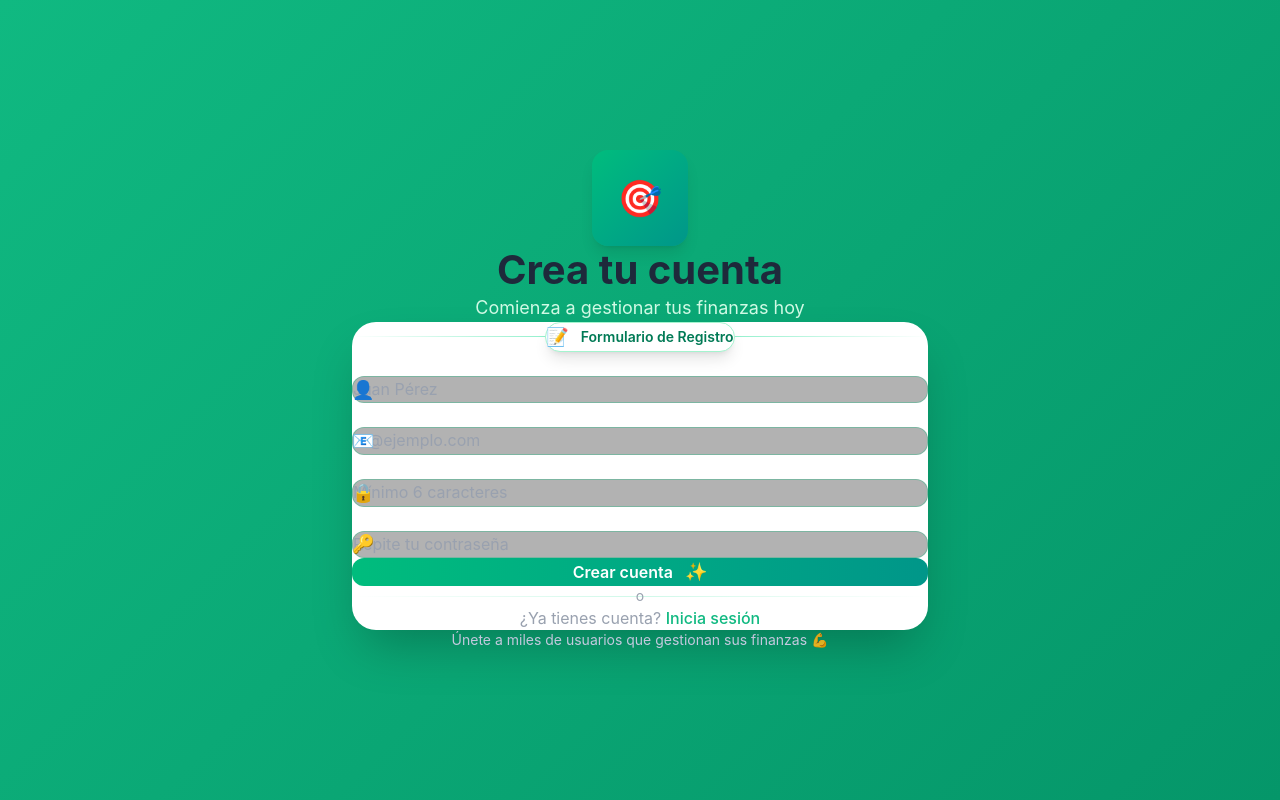
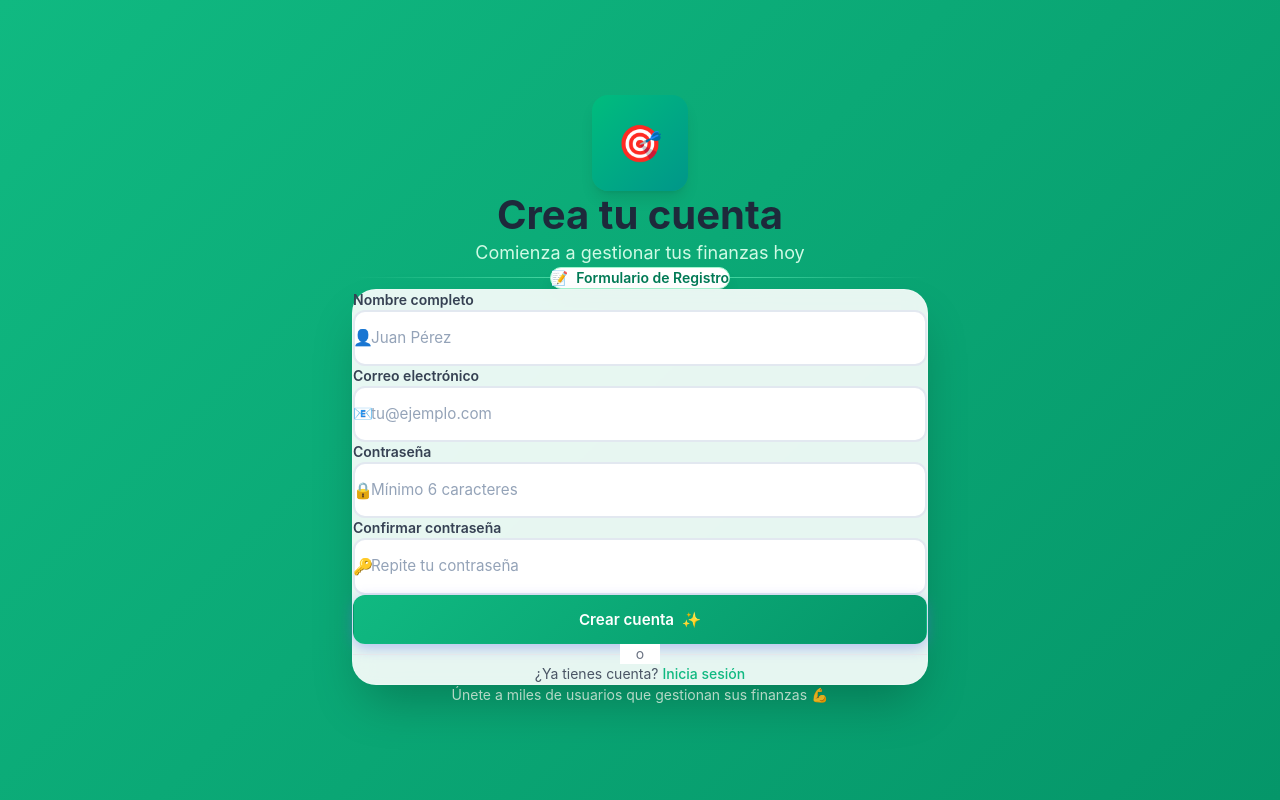
Before and after one commit to Cayalam/Gestor_de_finanzas_React, a React (Vite) app in the folder src_1/Frontend_React/: page /register in a window 1280 px wide. Built offline with nearby package versions, Linux system fonts and the light colour scheme; no server answers.

Commit message:
Mejorar formulario de registro - mismo estilo que login

```diff
--- a/src_1/Frontend_React/src/pages/Register.jsx
+++ b/src_1/Frontend_React/src/pages/Register.jsx
@@ -60,28 +60,28 @@ export default function Register() {
           <p className="text-lg text-emerald-100">Comienza a gestionar tus finanzas hoy</p>
         </div>
 
-        {/* Card del formulario */}
-        <div className="bg-white bg-opacity-10 backdrop-blur-lg rounded-2xl md:rounded-3xl shadow-2xl p-8 md:p-10 space-y-8 scale-in">
         {/* Divisor visual antes del formulario */}
-          <div className="relative flex items-center justify-center -mt-14 mb-8">
+        <div className="relative flex items-center justify-center">
           <div className="absolute inset-0 flex items-center">
             <div className="w-full h-px bg-gradient-to-r from-transparent via-emerald-300 to-transparent"></div>
           </div>
-            <div className="relative px-6 py-2.5 rounded-full bg-white shadow-lg border border-emerald-200 flex items-center gap-3 text-sm font-semibold text-emerald-700">
-              <span className="text-lg">📝</span>
+          <div className="relative px-6 py-2 rounded-full bg-white shadow-lg border border-emerald-200 flex items-center gap-2 text-sm font-semibold text-emerald-700">
+            <span>📝</span>
             <span>Formulario de Registro</span>
           </div>
         </div>
 
+        {/* Card del formulario */}
+        <div className="glass rounded-2xl md:rounded-3xl shadow-2xl p-8 md:p-10 lg:p-12 scale-in">
           <form onSubmit={onSubmit} className="space-y-8">
             {/* Nombre */}
-            <div className="space-y-2.5">
-              <label className="block text-base font-semibold text-white" htmlFor="name">
+            <div className="space-y-2">
+              <label className="block text-sm font-semibold text-gray-700" htmlFor="name">
                 Nombre completo
               </label>
               <div className="relative">
-                <div className="absolute inset-y-0 left-0 pl-4 flex items-center pointer-events-none">
-                  <span className="text-lg text-gray-400">👤</span>
+                <div className="absolute inset-y-0 left-0 pl-3 flex items-center pointer-events-none">
+                  <span className="text-gray-400">👤</span>
                 </div>
                 <input
                   id="name"
@@ -89,7 +89,7 @@ export default function Register() {
                   type="text"
                   value={form.name}
                   onChange={onChange}
-                  className="block w-full pl-12 pr-4 py-3.5 bg-black/30 border border-emerald-500/30 rounded-xl text-white placeholder-gray-400 focus:ring-2 focus:ring-emerald-500 focus:border-emerald-500"
+                  className="input pl-10"
                   placeholder="Juan Pérez"
                   autoComplete="name"
                 />
@@ -97,13 +97,13 @@ export default function Register() {
             </div>
 
             {/* Email */}
-            <div className="space-y-2.5">
-              <label className="block text-base font-semibold text-white" htmlFor="email">
+            <div className="space-y-2">
+              <label className="block text-sm font-semibold text-gray-700" htmlFor="email">
                 Correo electrónico
               </label>
               <div className="relative">
-                <div className="absolute inset-y-0 left-0 pl-4 flex items-center pointer-events-none">
-                  <span className="text-lg text-gray-400">📧</span>
+                <div className="absolute inset-y-0 left-0 pl-3 flex items-center pointer-events-none">
+                  <span className="text-gray-400">📧</span>
                 </div>
                 <input
                   id="email"
@@ -111,7 +111,7 @@ export default function Register() {
                   type="email"
                   value={form.email}
                   onChange={onChange}
-                  className="block w-full pl-12 pr-4 py-3.5 bg-black/30 border border-emerald-500/30 rounded-xl text-white placeholder-gray-400 focus:ring-2 focus:ring-emerald-500 focus:border-emerald-500"
+                  className="input pl-10"
                   placeholder="tu@ejemplo.com"
                   autoComplete="email"
                 />
@@ -119,13 +119,13 @@ export default function Register() {
             </div>
 
             {/* Password */}
-            <div className="space-y-2.5">
-              <label className="block text-base font-semibold text-white" htmlFor="password">
+            <div className="space-y-2">
+              <label className="block text-sm font-semibold text-gray-700" htmlFor="password">
                 Contraseña
               </label>
               <div className="relative">
-                <div className="absolute inset-y-0 left-0 pl-4 flex items-center pointer-events-none">
-                  <span className="text-lg text-gray-400">🔒</span>
+                <div className="absolute inset-y-0 left-0 pl-3 flex items-center pointer-events-none">
+                  <span className="text-gray-400">🔒</span>
                 </div>
                 <input
                   id="password"
@@ -133,7 +133,7 @@ export default function Register() {
                   type="password"
                   value={form.password}
                   onChange={onChange}
-                  className="block w-full pl-12 pr-4 py-3.5 bg-black/30 border border-emerald-500/30 rounded-xl text-white placeholder-gray-400 focus:ring-2 focus:ring-emerald-500 focus:border-emerald-500"
+                  className="input pl-10"
                   placeholder="Mínimo 6 caracteres"
                   autoComplete="new-password"
                 />
@@ -141,13 +141,13 @@ export default function Register() {
             </div>
 
             {/* Confirm Password */}
-            <div className="space-y-2.5">
-              <label className="block text-base font-semibold text-white" htmlFor="confirm">
+            <div className="space-y-2">
+              <label className="block text-sm font-semibold text-gray-700" htmlFor="confirm">
                 Confirmar contraseña
               </label>
               <div className="relative">
-                <div className="absolute inset-y-0 left-0 pl-4 flex items-center pointer-events-none">
-                  <span className="text-lg text-gray-400">🔑</span>
+                <div className="absolute inset-y-0 left-0 pl-3 flex items-center pointer-events-none">
+                  <span className="text-gray-400">🔑</span>
                 </div>
                 <input
                   id="confirm"
@@ -155,7 +155,7 @@ export default function Register() {
                   type="password"
                   value={form.confirm}
                   onChange={onChange}
-                  className="block w-full pl-12 pr-4 py-3.5 bg-black/30 border border-emerald-500/30 rounded-xl text-white placeholder-gray-400 focus:ring-2 focus:ring-emerald-500 focus:border-emerald-500"
+                  className="input pl-10"
                   placeholder="Repite tu contraseña"
                   autoComplete="new-password"
                 />
@@ -164,10 +164,10 @@ export default function Register() {
 
             {/* Error message */}
             {error && (
-              <div className="p-4 rounded-lg bg-red-500/10 border border-red-500/30 fade-in">
-                <div className="flex items-center gap-3">
-                  <span className="text-lg text-red-400">⚠️</span>
-                  <p className="text-sm text-red-400 font-medium">{error}</p>
+              <div className="bg-red-50 border-l-4 border-red-500 p-4 rounded-lg fade-in">
+                <div className="flex items-center">
+                  <span className="text-red-500 mr-2">⚠️</span>
+                  <p className="text-sm text-red-700 font-medium">{error}</p>
                 </div>
               </div>
             )}
@@ -176,43 +176,39 @@ export default function Register() {
             <button
               type="submit"
               disabled={loading}
-              className={`w-full flex items-center justify-center gap-3 px-8 py-4 text-base font-semibold text-white rounded-xl transition-all ${
-                loading
-                  ? "bg-emerald-600/50 cursor-not-allowed"
-                  : "bg-gradient-to-r from-emerald-500 to-teal-600 hover:from-emerald-600 hover:to-teal-700"
-              }`}
+              className="btn btn-primary w-full text-lg py-4"
             >
               {loading ? (
                 <>
-                  <span className="animate-spin">⏳</span>
+                  <span className="spinner"></span>
                   <span>Creando cuenta...</span>
                 </>
               ) : (
                 <>
                   <span>Crear cuenta</span>
-                  <span className="text-lg">✨</span>
+                  <span>✨</span>
                 </>
               )}
             </button>
           </form>
 
           {/* Divider */}
-          <div className="relative">
+          <div className="relative my-6">
             <div className="absolute inset-0 flex items-center">
-              <div className="w-full h-px bg-gradient-to-r from-transparent via-emerald-300/30 to-transparent"></div>
+              <div className="w-full border-t border-gray-200"></div>
             </div>
             <div className="relative flex justify-center text-sm">
-              <span className="px-4 text-gray-400 bg-transparent">o</span>
+              <span className="px-4 bg-white text-gray-500">o</span>
             </div>
           </div>
 
           {/* Login link */}
           <div className="text-center">
-            <p className="text-base text-gray-400">
+            <p className="text-sm text-gray-600">
               ¿Ya tienes cuenta?{' '}
               <Link
                 to="/login"
-                className="font-semibold text-emerald-400 hover:text-emerald-300 transition-colors"
+                className="font-semibold text-emerald-600 hover:text-emerald-500 transition-colors"
               >
                 Inicia sesión
               </Link>
@@ -221,7 +217,7 @@ export default function Register() {
         </div>
 
         {/* Footer */}
-        <p className="text-center text-indigo-100 text-sm mt-8">
+        <p className="text-center text-emerald-100 text-sm mt-8">
           Únete a miles de usuarios que gestionan sus finanzas 💪
         </p>
       </div>
```
Lines whose indentation alone changed are shown as unchanged.
